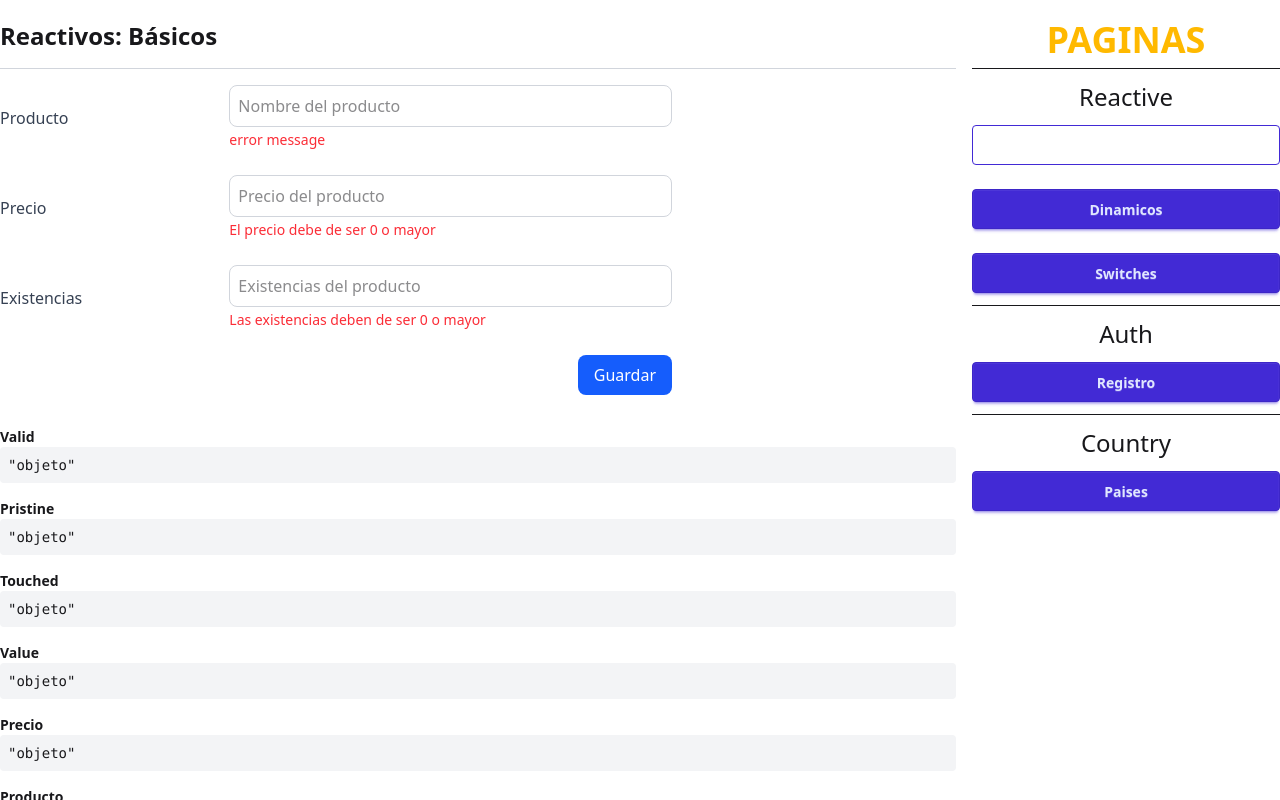
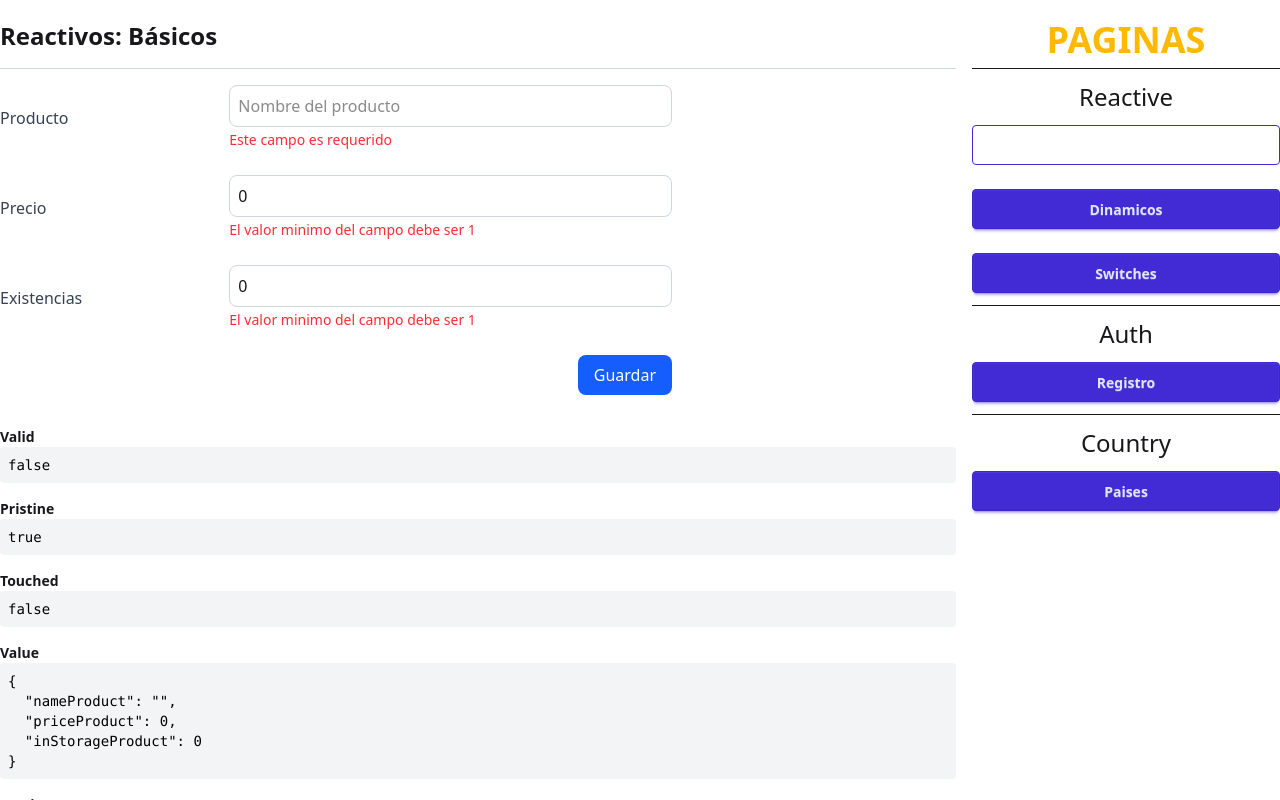
Before and after one commit to AlanAltamiranoH1504/Reactive_Forms_Angular, an Angular app: page / in a window 1280 px wide. Both pictures are taken after a click on the item "Basicos". Shown: the top 800 px of the page. Built offline with nearby package versions, Linux system fonts and the light colour scheme.

Commit message:
feat: add form builder support and error handling with visual feedback

```diff
--- a/src/app/reactive/pages/basic-page/basic-page.html
+++ b/src/app/reactive/pages/basic-page/basic-page.html
@@ -1,20 +1,22 @@
 <h2 class="text-2xl font-semibold">Reactivos: Básicos</h2>
-<hr class="my-4 border-gray-300">
+<hr class="my-4 border-gray-300" />
 
 <div class="max-w-2xl">
-  <form autocomplete="off" class="space-y-6">
-
+  <form autocomplete="off" class="space-y-6" [formGroup]="myForm">
     <!-- Campo de producto -->
     <div class="grid grid-cols-1 md:grid-cols-3 gap-4 items-center">
       <label class="md:col-span-1 font-medium text-gray-700">Producto</label>
       <div class="md:col-span-2">
-        <input type="text"
-               class="w-full p-2 border border-gray-300 rounded-lg focus:outline-none focus:ring-2 focus:ring-blue-500"
-               placeholder="Nombre del producto">
+        <input
+          type="text"
+          class="w-full p-2 border border-gray-300 rounded-lg focus:outline-none focus:ring-2 focus:ring-blue-500"
+          placeholder="Nombre del producto"
+          formControlName="nameProduct"
+        />
 
-        <span class="text-sm text-red-500">
-          error message
-        </span>
+        @if (isValidField('nameProduct')) {
+          <span class="text-sm text-red-500">{{getFieldError("nameProduct")}}</span>
+        }
       </div>
     </div>
 
@@ -22,13 +24,16 @@
     <div class="grid grid-cols-1 md:grid-cols-3 gap-4 items-center">
       <label class="md:col-span-1 font-medium text-gray-700">Precio</label>
       <div class="md:col-span-2">
-        <input type="number"
-               class="w-full p-2 border border-gray-300 rounded-lg focus:outline-none focus:ring-2 focus:ring-blue-500"
-               placeholder="Precio del producto">
+        <input
+          type="number"
+          class="w-full p-2 border border-gray-300 rounded-lg focus:outline-none focus:ring-2 focus:ring-blue-500"
+          placeholder="Precio del producto"
+          formControlName="priceProduct"
+        />
 
-        <span class="text-sm text-red-500">
-          El precio debe de ser 0 o mayor
-        </span>
+        @if (isValidField('priceProduct')) {
+          <span class="text-sm text-red-500">{{getFieldError("priceProduct")}}</span>
+        }
       </div>
     </div>
 
@@ -36,24 +41,28 @@
     <div class="grid grid-cols-1 md:grid-cols-3 gap-4 items-center">
       <label class="md:col-span-1 font-medium text-gray-700">Existencias</label>
       <div class="md:col-span-2">
-        <input type="number"
-               class="w-full p-2 border border-gray-300 rounded-lg focus:outline-none focus:ring-2 focus:ring-blue-500"
-               placeholder="Existencias del producto">
+        <input
+          type="number"
+          class="w-full p-2 border border-gray-300 rounded-lg focus:outline-none focus:ring-2 focus:ring-blue-500"
+          placeholder="Existencias del producto"
+          formControlName="inStorageProduct"
+        />
 
-        <span class="text-sm text-red-500">
-          Las existencias deben de ser 0 o mayor
-        </span>
+        @if (isValidField('inStorageProduct')) {
+          <span class="text-sm text-red-500">{{getFieldError("inStorageProduct")}} </span>
+        }
       </div>
     </div>
 
     <!-- Botón -->
     <div class="flex justify-end">
-      <button type="submit"
-              class="bg-blue-600 text-white px-4 py-2 rounded-lg hover:bg-blue-700 transition">
+      <button
+        type="submit"
+        class="bg-blue-600 text-white px-4 py-2 rounded-lg hover:bg-blue-700 transition"
+      >
         Guardar
       </button>
     </div>
-
   </form>
 </div>
 
@@ -62,32 +71,57 @@
   <div class="space-y-4 text-sm">
     <div>
       <span class="font-semibold">Valid</span>
-      <pre class="bg-gray-100 p-2 rounded">{{ 'objeto' | json }}</pre>
+      <pre class="bg-gray-100 p-2 rounded text-black">{{ myForm.valid | json }}</pre>
     </div>
 
     <div>
       <span class="font-semibold">Pristine</span>
-      <pre class="bg-gray-100 p-2 rounded">{{ 'objeto' | json }}</pre>
+      <pre class="bg-gray-100 p-2 rounded text-black">{{ myForm.pristine | json }}</pre>
     </div>
 
     <div>
       <span class="font-semibold">Touched</span>
-      <pre class="bg-gray-100 p-2 rounded">{{ 'objeto' | json }}</pre>
+      <pre class="bg-gray-100 p-2 rounded text-black">{{ myForm.touched | json }}</pre>
     </div>
 
     <div>
       <span class="font-semibold">Value</span>
-      <pre class="bg-gray-100 p-2 rounded">{{ 'objeto' | json }}</pre>
+      <pre class="bg-gray-100 p-2 rounded text-black">{{ myForm.value | json }}</pre>
     </div>
 
     <div>
       <span class="font-semibold">Precio</span>
-      <pre class="bg-gray-100 p-2 rounded">{{ 'objeto' | json }}</pre>
+      <pre class="bg-gray-100 p-2 rounded text-black">{{
+        myForm.controls['priceProduct'].value | json
+      }}</pre>
     </div>
 
     <div>
       <span class="font-semibold">Producto</span>
-      <pre class="bg-gray-100 p-2 rounded">{{ 'objeto' | json }}</pre>
+      <pre class="bg-gray-100 p-2 rounded text-black">{{
+        myForm.controls['nameProduct'].value | json
+      }}</pre>
+    </div>
+
+    <div>
+      <span class="font-semibold">Errores Name</span>
+      <pre class="bg-gray-100 p-2 rounded text-black">{{
+        myForm.controls['nameProduct'].errors | json
+      }}</pre>
+    </div>
+
+    <div>
+      <span class="font-semibold">Errores Price</span>
+      <pre class="bg-gray-100 p-2 rounded text-black">{{
+        myForm.controls['priceProduct'].errors | json
+      }}</pre>
+    </div>
+
+    <div>
+      <span class="font-semibold">Errores Stock</span>
+      <pre class="bg-gray-100 p-2 rounded text-black">{{
+        myForm.controls['inStorageProduct'].errors | json
+      }}</pre>
     </div>
   </div>
 </div>
--- a/src/app/reactive/pages/basic-page/basic-page.ts
+++ b/src/app/reactive/pages/basic-page/basic-page.ts
@@ -1,12 +1,47 @@
 import { JsonPipe } from '@angular/common';
-import { Component } from '@angular/core';
+import { Component, inject } from '@angular/core';
+import {
+  FormBuilder,
+  FormControl,
+  FormGroup,
+  ReactiveFormsModule,
+  Validators,
+} from '@angular/forms';
 
 @Component({
   selector: 'app-basic-page',
-  imports: [JsonPipe],
+  imports: [JsonPipe, ReactiveFormsModule],
   templateUrl: './basic-page.html',
   styleUrl: './basic-page.css',
 })
 export class BasicPage {
+  protected formBuilder = inject(FormBuilder);
+  protected myForm: FormGroup = this.formBuilder.group({
+    nameProduct: ['', [Validators.required, Validators.minLength(3)]],
+    priceProduct: [0, [Validators.required, Validators.min(1)]],
+    inStorageProduct: [0, [Validators.required, Validators.min(1)]],
+  });
 
+  protected isValidField(fieldName: string): boolean | null {
+    return !!this.myForm.controls[fieldName].errors;
+  }
+
+  protected getFieldError(fieldName: string): string | null {
+    if (!this.myForm.controls[fieldName]) return null;
+    const errors = this.myForm.controls[fieldName].errors ?? {};
+
+    for (const key of Object.keys(errors)) {
+      switch (key) {
+        case 'required':
+          return 'Este campo es requerido';
+
+        case 'minlength':
+          return `El campo debe tener minimo ${errors['minlength'].requiredLength} caracteres`;
+
+        case 'min':
+          return `El valor minimo del campo debe ser ${errors["min"].min}`;
+      }
+    }
+    return null;
+  }
 }
```
Also changed, not shown: 1 other file (tests, documents, lock files or other folders).
